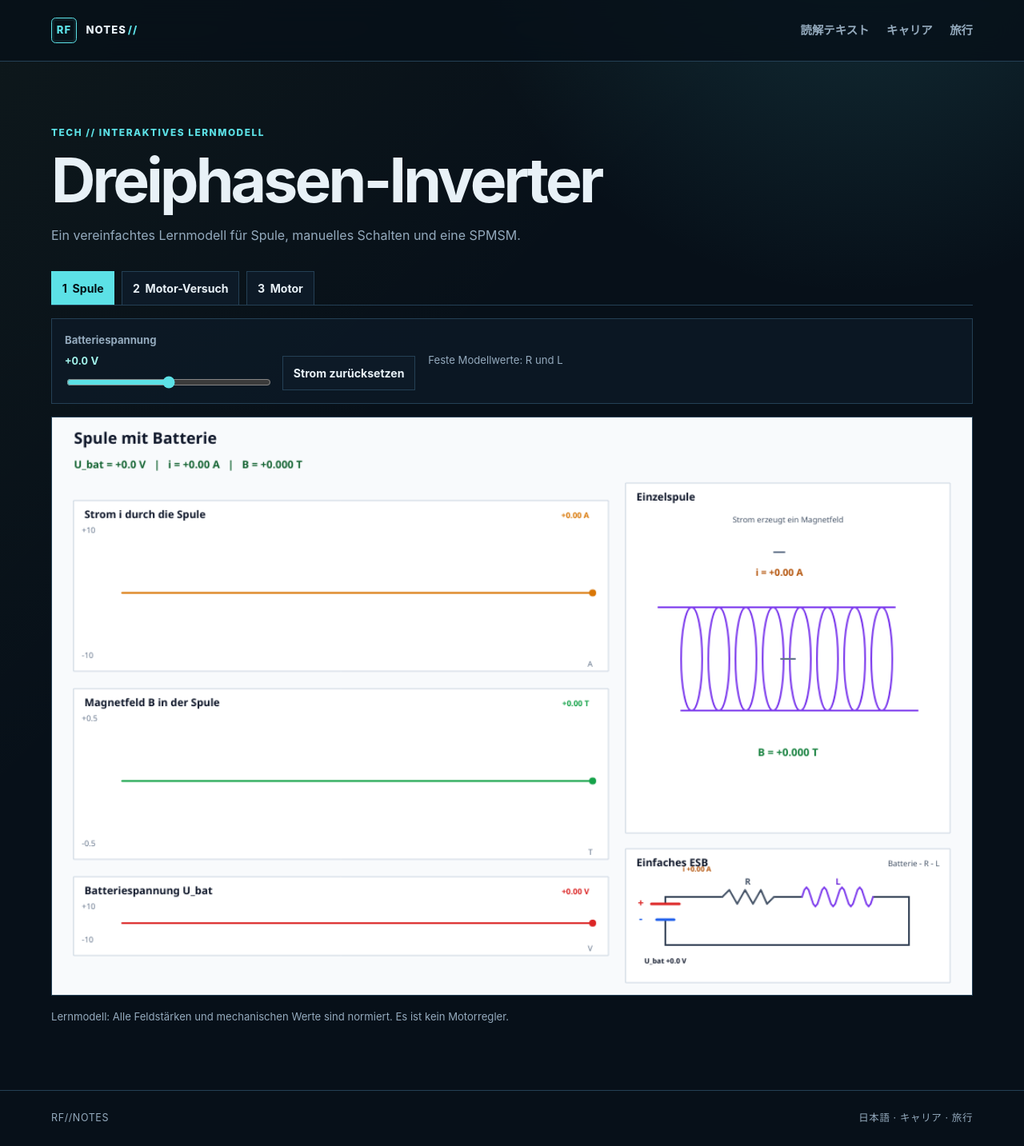
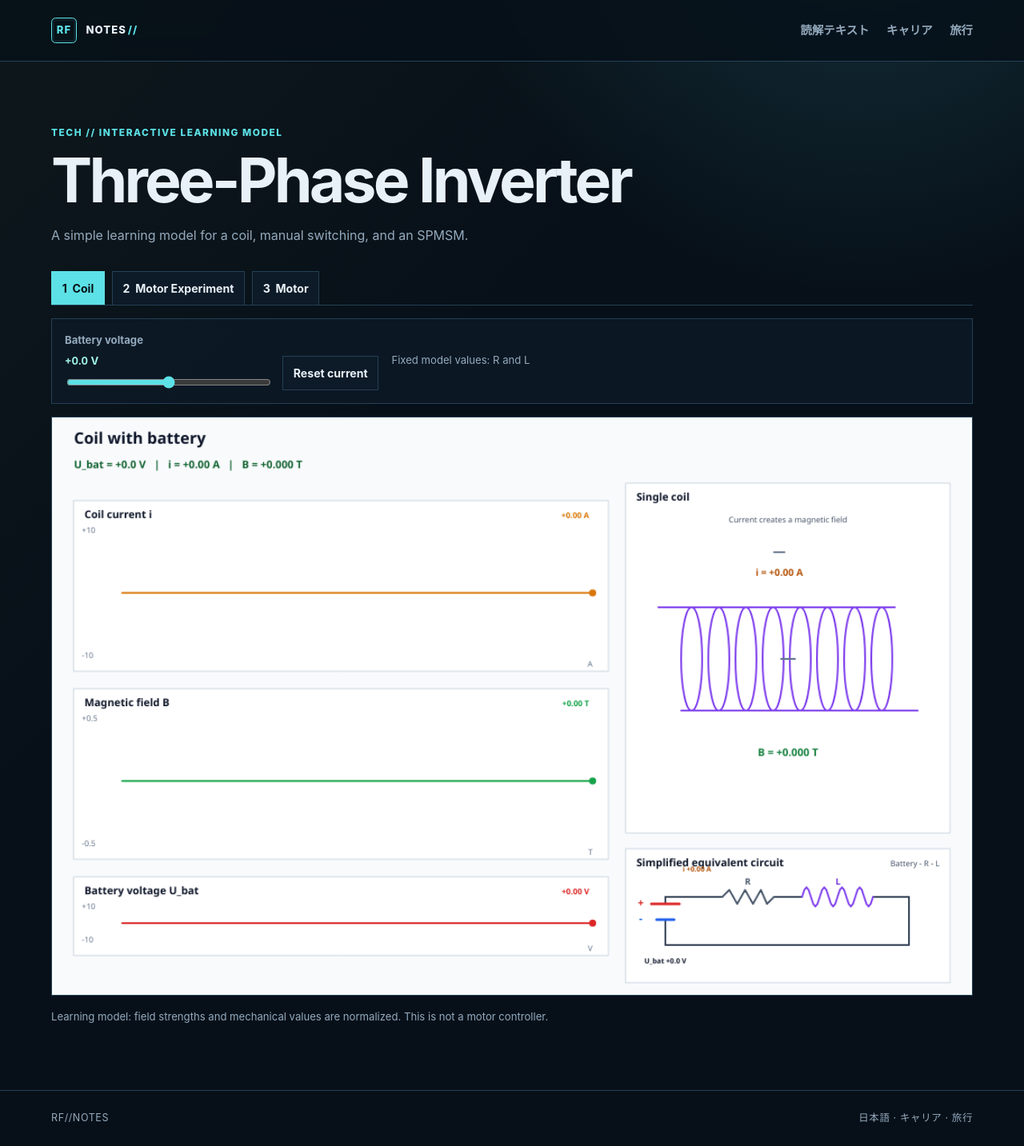
Before and after one commit to RobFil/robfil.github.io, a Jekyll site: the page built from tech/inverter/index.html, in a window 1280 px wide. Shown: the whole page at 80% size. Built offline with Jekyll 4.4.1, drawn with Linux system fonts in a browser that asks for light colours.

Commit message:
Use English copy in interactive inverter lab

```diff
--- a/tech/inverter/index.html
+++ b/tech/inverter/index.html
@@ -1,31 +1,31 @@
 ---
 layout: default
-title: Inverter-Labor
+title: Interactive Inverter Lab
 ---
 <link rel="stylesheet" href="{{ '/tech/inverter/inverter-lab.css' | relative_url }}">
 
 <section id="inverter-lab" aria-labelledby="lab-title">
   <header class="lab-header">
-    <p class="lab-eyebrow">TECH // INTERAKTIVES LERNMODELL</p>
-    <h1 id="lab-title">Dreiphasen-Inverter</h1>
-    <p>Ein vereinfachtes Lernmodell für Spule, manuelles Schalten und eine SPMSM.</p>
+    <p class="lab-eyebrow">TECH // INTERACTIVE LEARNING MODEL</p>
+    <h1 id="lab-title">Three-Phase Inverter</h1>
+    <p>A simple learning model for a coil, manual switching, and an SPMSM.</p>
   </header>
 
-  <nav class="lab-tabs" aria-label="Lernseiten" role="tablist">
-    <button class="lab-tab is-active" type="button" role="tab" aria-selected="true" aria-controls="coil-panel" id="coil-tab" data-tab="coil">1&nbsp; Spule</button>
-    <button class="lab-tab" type="button" role="tab" aria-selected="false" aria-controls="test-panel" id="test-tab" data-tab="test">2&nbsp; Motor-Versuch</button>
+  <nav class="lab-tabs" aria-label="Learning views" role="tablist">
+    <button class="lab-tab is-active" type="button" role="tab" aria-selected="true" aria-controls="coil-panel" id="coil-tab" data-tab="coil">1&nbsp; Coil</button>
+    <button class="lab-tab" type="button" role="tab" aria-selected="false" aria-controls="test-panel" id="test-tab" data-tab="test">2&nbsp; Motor Experiment</button>
     <button class="lab-tab" type="button" role="tab" aria-selected="false" aria-controls="motor-panel" id="motor-tab" data-tab="motor">3&nbsp; Motor</button>
   </nav>
 
   <section class="lab-panel" id="coil-panel" role="tabpanel" aria-labelledby="coil-tab" data-panel="coil">
     <div class="lab-controls">
-      <label>Batteriespannung <output id="coil-voltage-value">+0.0 V</output>
+      <label>Battery voltage <output id="coil-voltage-value">+0.0 V</output>
         <input id="coil-voltage" type="range" min="-10" max="10" value="0" step="0.1">
       </label>
-      <button id="coil-reset" type="button">Strom zurücksetzen</button>
-      <span>Feste Modellwerte: R und L</span>
+      <button id="coil-reset" type="button">Reset current</button>
+      <span>Fixed model values: R and L</span>
     </div>
-    <canvas id="coil-canvas" width="1050" height="660" aria-label="Spule mit Strom-, Magnetfeld- und Ersatzschaltbild"></canvas>
+    <canvas id="coil-canvas" width="1050" height="660" aria-label="Coil with current, magnetic-field, and equivalent-circuit views"></canvas>
   </section>
 
   <section class="lab-panel" id="test-panel" role="tabpanel" aria-labelledby="test-tab" data-panel="test" hidden>
@@ -33,28 +33,28 @@ title: Inverter-Labor
       <button type="button" class="phase-button" data-phase="1">Q: V = 0 V</button>
       <button type="button" class="phase-button" data-phase="2">S: W = 0 V</button>
       <button type="button" class="phase-button" data-phase="0">E: U = 0 V</button>
-      <button id="test-reset" type="button">Rotor zurücksetzen</button>
-      <span>+Udc liegt nur an, solange Taste oder Taster gedrückt ist.</span>
+      <button id="test-reset" type="button">Reset rotor</button>
+      <span>+Udc is applied only while a key or button is held.</span>
     </div>
-    <canvas id="test-canvas" width="1050" height="660" aria-label="Manueller Dreiphasen-Inverter-Versuch"></canvas>
+    <canvas id="test-canvas" width="1050" height="660" aria-label="Manual three-phase inverter experiment"></canvas>
   </section>
 
   <section class="lab-panel" id="motor-panel" role="tabpanel" aria-labelledby="motor-tab" data-panel="motor" hidden>
     <div class="lab-controls motor-controls">
-      <label>Drehzahl <output id="motor-speed-value">0 rpm</output>
+      <label>Speed <output id="motor-speed-value">0 rpm</output>
         <input id="motor-speed" type="range" min="0" max="100" value="0" step="1">
       </label>
-      <label>Stromamplitude <output id="motor-amplitude-value">50 A</output>
+      <label>Current amplitude <output id="motor-amplitude-value">50 A</output>
         <input id="motor-amplitude" type="range" min="0" max="100" value="50" step="1">
       </label>
-      <label>Stromwinkel <output id="motor-phase-value">+90°</output>
+      <label>Current angle <output id="motor-phase-value">+90°</output>
         <input id="motor-phase" type="range" min="-180" max="180" value="90" step="1">
       </label>
     </div>
-    <canvas id="motor-canvas" width="1050" height="660" aria-label="Dreiphasenmotor mit Strom-, Spannungs- und Drehmomentdarstellung"></canvas>
+    <canvas id="motor-canvas" width="1050" height="660" aria-label="Three-phase motor with current, voltage, rotor-angle, and torque views"></canvas>
   </section>
 
-  <p class="lab-note">Lernmodell: Alle Feldstärken und mechanischen Werte sind normiert. Es ist kein Motorregler.</p>
+  <p class="lab-note">Learning model: field strengths and mechanical values are normalized. This is not a motor controller.</p>
 </section>
 
 <script src="{{ '/tech/inverter/inverter-lab.js' | relative_url }}" defer></script>
--- a/tech/inverter/inverter-lab.js
+++ b/tech/inverter/inverter-lab.js
@@ -121,14 +121,14 @@
     const ctx = prepare(canvases.coil);
     const { voltage, current, history } = state.coil;
     const magneticField = current * 0.05;
-    text(ctx, "Spule mit Batterie", 25, 25, 18, "#0f172a", "left", "700");
+    text(ctx, "Coil with battery", 25, 25, 18, "#0f172a", "left", "700");
     text(ctx, `U_bat = ${voltage >= 0 ? "+" : ""}${voltage.toFixed(1)} V   |   i = ${current >= 0 ? "+" : ""}${current.toFixed(2)} A   |   B = ${magneticField >= 0 ? "+" : ""}${magneticField.toFixed(3)} T`, 25, 55, 12, "#166534", "left", "700");
-    drawTrace(ctx, 25, 95, 610, 195, "Strom i durch die Spule", "A", history.map(sample => sample.i), 10, "#d97706");
-    drawTrace(ctx, 25, 310, 610, 195, "Magnetfeld B in der Spule", "T", history.map(sample => sample.b), 0.5, "#16a34a");
-    drawTrace(ctx, 25, 525, 610, 90, "Batteriespannung U_bat", "V", history.map(sample => sample.u), 10, "#dc2626");
+    drawTrace(ctx, 25, 95, 610, 195, "Coil current i", "A", history.map(sample => sample.i), 10, "#d97706");
+    drawTrace(ctx, 25, 310, 610, 195, "Magnetic field B", "T", history.map(sample => sample.b), 0.5, "#16a34a");
+    drawTrace(ctx, 25, 525, 610, 90, "Battery voltage U_bat", "V", history.map(sample => sample.u), 10, "#dc2626");
 
-    card(ctx, 655, 75, 370, 400, "Einzelspule");
-    text(ctx, "Strom erzeugt ein Magnetfeld", 840, 117, 9, "#475569", "center");
+    card(ctx, 655, 75, 370, 400, "Single coil");
+    text(ctx, "Current creates a magnetic field", 840, 117, 9, "#475569", "center");
     const coilLeft = 710;
     const coilRight = 970;
     const coilY = 276;
@@ -162,8 +162,8 @@
   }
 
   function drawCoilEsb(ctx, voltage, current) {
-    card(ctx, 655, 493, 370, 153, "Einfaches ESB");
-    text(ctx, "Batterie - R - L", 1013, 510, 9, "#475569", "right");
+    card(ctx, 655, 493, 370, 153, "Simplified equivalent circuit");
+    text(ctx, "Battery - R - L", 1013, 510, 9, "#475569", "right");
     const top = 548;
     const bottom = 603;
     line(ctx, 700, top, 765, top); line(ctx, 824, top, 856, top); line(ctx, 937, top, 978, top);
@@ -192,16 +192,16 @@
   function drawTest() {
     const ctx = prepare(canvases.test);
     const field = testField();
-    const activeNames = phaseNames.filter((_, index) => state.test.active[index]).join(", ") || "keine";
-    const result = field.strength > 1e-9 ? `S_res bei ${degrees(field.angle).toFixed(0)} Grad` : "kein resultierender Statorpol";
+    const activeNames = phaseNames.filter((_, index) => state.test.active[index]).join(", ") || "none";
+    const result = field.strength > 1e-9 ? `S_res at ${degrees(field.angle).toFixed(0)} degrees` : "no resultant stator pole";
     const rpm = state.test.speed * 60 / (2 * Math.PI);
-    text(ctx, "Motor-Versuch: Statorpol manuell schalten", 25, 25, 18, "#0f172a", "left", "700");
-    text(ctx, `Aktiv: ${activeNames}   |   ${result}   |   T_em = ${state.test.torque >= 0 ? "+" : ""}${state.test.torque.toFixed(2)}   |   n = ${rpm >= 0 ? "+" : ""}${rpm.toFixed(1)} rpm`, 25, 55, 12, field.strength ? "#166534" : "#475569", "left", "700");
+    text(ctx, "Motor experiment: switch stator poles manually", 25, 25, 18, "#0f172a", "left", "700");
+    text(ctx, `Active: ${activeNames}   |   ${result}   |   T_em = ${state.test.torque >= 0 ? "+" : ""}${state.test.torque.toFixed(2)}   |   n = ${rpm >= 0 ? "+" : ""}${rpm.toFixed(1)} rpm`, 25, 55, 12, field.strength ? "#166534" : "#475569", "left", "700");
     drawTestPhasePanel(ctx); drawTestFieldPanel(ctx, field); drawTestRotorPanel(ctx); drawTestMachine(ctx, field); drawTestEsb(ctx);
   }
 
   function drawTestPhasePanel(ctx) {
-    card(ctx, 25, 95, 610, 195, "Phasen: 0 V oder +Udc"); text(ctx, "Q / S / E", 623, 112, 9, "#475569", "right", "700");
+    card(ctx, 25, 95, 610, 195, "Phases: 0 V or +Udc"); text(ctx, "Q / S / E", 623, 112, 9, "#475569", "right", "700");
     const keys = ["E", "Q", "S"];
     [0, 1, 2].forEach(index => {
       const y = 150 + index * 42; const active = state.test.active[index];
@@ -214,26 +214,26 @@
   }
 
   function drawTestFieldPanel(ctx, field) {
-    card(ctx, 25, 310, 610, 195, "Resultierender Statorpol");
+    card(ctx, 25, 310, 610, 195, "Resultant stator pole");
     const cx = 170; const cy = 410; ctx.strokeStyle = "#94a3b8"; ctx.lineWidth = 2; ctx.beginPath(); ctx.arc(cx, cy, 68, 0, 2 * Math.PI); ctx.stroke();
     [0, 120, 240].forEach(angle => text(ctx, `${angle}°`, cx + 68 * Math.cos(angle * Math.PI / 180), cy - 68 * Math.sin(angle * Math.PI / 180), 8, "#64748b", "center"));
     if (field.strength > 1e-9) {
       arrow(ctx, cx, cy, cx + 68 * Math.cos(field.angle), cy - 68 * Math.sin(field.angle), "#16a34a", 5);
       text(ctx, `S_res = ${degrees(field.angle).toFixed(0)}°`, 290, 382, 14, "#166534", "left", "700");
-      text(ctx, "T_em entsteht aus dem Winkelfehler zum Rotor-Nordpol.", 290, 414, 10, "#475569");
-    } else { text(ctx, "Kein resultierender Pol", 290, 393, 14, "#64748b", "left", "700"); text(ctx, "Bei U + V + W heben sich die Felder auf.", 290, 423, 10, "#475569"); }
-    text(ctx, `Feldstärke (normiert): ${field.strength.toFixed(1)}`, 290, 460, 10, "#475569", "left", "700");
+      text(ctx, "T_em comes from the angle error to the rotor north pole.", 290, 414, 10, "#475569");
+    } else { text(ctx, "No resultant pole", 290, 393, 14, "#64748b", "left", "700"); text(ctx, "With U + V + W, the fields cancel.", 290, 423, 10, "#475569"); }
+    text(ctx, `Field strength (normalized): ${field.strength.toFixed(1)}`, 290, 460, 10, "#475569", "left", "700");
   }
 
   function drawTestRotorPanel(ctx) {
-    card(ctx, 25, 525, 610, 90, "Rotorwinkel");
-    text(ctx, `${degrees(state.test.theta).toFixed(1)} Grad`, 623, 542, 9, "#b45309", "right");
+    card(ctx, 25, 525, 610, 90, "Rotor angle");
+    text(ctx, `${degrees(state.test.theta).toFixed(1)} degrees`, 623, 542, 9, "#b45309", "right");
     const left = 80; const right = 617; const top = 555; const bottom = 602; line(ctx, left, bottom, right, bottom, "#94a3b8", 1, [3, 3]); text(ctx, "360", 33, top, 8, "#64748b"); text(ctx, "0", 43, bottom, 8, "#64748b");
     ctx.strokeStyle = "#d97706"; ctx.lineWidth = 2; ctx.beginPath(); state.test.history.forEach((angle, index) => { const x = left + (right - left) * index / Math.max(1, state.test.history.length - 1); const y = bottom - (bottom - top) * degrees(angle) / 360; if (index) ctx.lineTo(x, y); else ctx.moveTo(x, y); }); ctx.stroke();
   }
 
   function drawTestMachine(ctx, field) {
-    const cx = 830; const cy = 280; const radius = 182; text(ctx, "Dreiphasen-Maschine", cx, 66, 12, "#0f172a", "center", "700");
+    const cx = 830; const cy = 280; const radius = 182; text(ctx, "Three-phase machine", cx, 66, 12, "#0f172a", "center", "700");
     ctx.fillStyle = "#e2e8f0"; ctx.strokeStyle = "#334155"; ctx.lineWidth = 3; ctx.beginPath(); ctx.arc(cx, cy, radius, 0, 2 * Math.PI); ctx.fill(); ctx.stroke();
     phaseAngles.forEach((angle, index) => {
       const active = state.test.active[index]; const rx = Math.cos(angle); const ry = -Math.sin(angle); const tx = -Math.sin(angle); const ty = -Math.cos(angle); const px = cx + 150 * rx; const py = cy + 150 * ry;
@@ -244,7 +244,7 @@
     });
     if (field.strength > 1e-9) arrow(ctx, cx, cy, cx + 142 * Math.cos(field.angle), cy - 142 * Math.sin(field.angle), "#16a34a", 4);
     drawRotor(ctx, cx, cy, state.test.theta, 67, 29, 78);
-    text(ctx, "T_em aus Winkelfehler bewegt den Rotor", cx, 468, 9, "#475569", "center");
+    text(ctx, "T_em from angle error moves the rotor", cx, 468, 9, "#475569", "center");
   }
 
   function drawRotor(ctx, cx, cy, theta, halfLength, halfWidth, radius) {
@@ -258,7 +258,7 @@
   }
 
   function drawTestEsb(ctx) {
-    card(ctx, 655, 493, 370, 153, "Vereinfachter Inverter"); text(ctx, "nur 0 V / +Udc", 1013, 510, 9, "#475569", "right");
+    card(ctx, 655, 493, 370, 153, "Simplified inverter"); text(ctx, "0 V / +Udc only", 1013, 510, 9, "#475569", "right");
     line(ctx, 694, 527, 895, 527, "#dc2626", 2); line(ctx, 694, 582, 895, 582, "#64748b", 2); text(ctx, "+Udc", 680, 527, 8, "#dc2626", "right", "700"); text(ctx, "0 V", 680, 582, 8, "#475569", "right", "700");
     [746, 803, 860].forEach((x, index) => { const active = state.test.active[index]; const colour = phaseColours[index]; line(ctx, x, 527, x, 541, "#475569", 1); ctx.fillStyle = active ? "#16a34a" : "#ffffff"; ctx.strokeStyle = active ? "#166534" : "#64748b"; ctx.lineWidth = 2; ctx.fillRect(x - 17, 541, 34, 16); ctx.strokeRect(x - 17, 541, 34, 16); text(ctx, active ? "+Udc" : "0 V", x, 549, 7, active ? "#ffffff" : "#475569", "center", "700"); line(ctx, x, 557, x, 567, colour, 2); line(ctx, x, 567, 935, 567, colour, 2); text(ctx, phaseNames[index], x, 603, 9, colour, "center", "700"); });
     ctx.fillStyle = "#f8fafc"; ctx.strokeStyle = "#334155"; ctx.lineWidth = 2; ctx.beginPath(); ctx.arc(970, 565, 30, 0, 2 * Math.PI); ctx.fill(); ctx.stroke(); text(ctx, "M", 970, 560, 14, "#0f172a", "center", "700"); text(ctx, "PSM", 970, 577, 8, "#475569", "center");
@@ -266,8 +266,8 @@
 
   function drawMotor() {
     const ctx = prepare(canvases.motor); const motor = state.motor; const currentAngle = motor.theta + motor.phase * Math.PI / 180; const iq = motor.amplitude * Math.sin(motor.phase * Math.PI / 180); const torque = 0.12 * iq; const voltage = 0.5 * motor.amplitude;
-    text(ctx, "Dreiphasensystem mit rotierendem Magnetfeld", 25, 25, 18, "#0f172a", "left", "700"); text(ctx, `Drehmoment T_e = ${torque >= 0 ? "+" : ""}${torque.toFixed(2)} Nm`, 25, 55, 13, "#166534", "left", "700");
-    drawMotorWave(ctx, 25, 95, "Phasenströme iabc", "A", motor.amplitude, 100, currentAngle); drawMotorWave(ctx, 25, 310, "Phasenspannungen uabc", "V", voltage, 50, currentAngle); drawMotorRotorPanel(ctx);
+    text(ctx, "Three-phase system with rotating magnetic field", 25, 25, 18, "#0f172a", "left", "700"); text(ctx, `Electromagnetic torque T_e = ${torque >= 0 ? "+" : ""}${torque.toFixed(2)} Nm`, 25, 55, 13, "#166534", "left", "700");
+    drawMotorWave(ctx, 25, 95, "Phase currents iabc", "A", motor.amplitude, 100, currentAngle); drawMotorWave(ctx, 25, 310, "Phase voltages uabc", "V", voltage, 50, currentAngle); drawMotorRotorPanel(ctx);
     drawMotorMachine(ctx, currentAngle); drawMotorEsb(ctx, voltage, currentAngle);
   }
 
@@ -276,11 +276,11 @@
     phaseAngles.forEach((offset, phase) => { const colour = phaseColours[phase]; ctx.strokeStyle = colour; ctx.lineWidth = 2; ctx.beginPath(); for (let px = left; px <= right; px += 3) { const historyAngle = angle - 2 * Math.PI * (right - px) / (right - left); const py = mid - (bottom - top) * .43 * (amplitude / limit) * Math.cos(historyAngle + offset); if (px === left) ctx.moveTo(px, py); else ctx.lineTo(px, py); } ctx.stroke(); const instantaneous = amplitude * Math.cos(angle + offset); text(ctx, `${"abc"[phase]}: ${instantaneous >= 0 ? "+" : ""}${instantaneous.toFixed(1)} ${unit}`, right - 2, top + 12 + phase * 18, 9, colour, "right"); });
   }
 
-  function drawMotorRotorPanel(ctx) { card(ctx, 25, 525, 610, 90, "Rotorwinkel"); const degreesValue = degrees(state.motor.theta); text(ctx, `${degreesValue.toFixed(1)} Grad`, 623, 542, 9, "#b45309", "right"); const left = 80; const right = 617; const bottom = 602; line(ctx, left, bottom, right, bottom, "#94a3b8", 1, [3, 3]); text(ctx, "360", 33, 555, 8, "#64748b"); text(ctx, "0", 43, bottom, 8, "#64748b"); const marker = bottom - 47 * degreesValue / 360; line(ctx, right, bottom, right, marker, "#d97706", 2); }
+  function drawMotorRotorPanel(ctx) { card(ctx, 25, 525, 610, 90, "Rotor angle"); const degreesValue = degrees(state.motor.theta); text(ctx, `${degreesValue.toFixed(1)} degrees`, 623, 542, 9, "#b45309", "right"); const left = 80; const right = 617; const bottom = 602; line(ctx, left, bottom, right, bottom, "#94a3b8", 1, [3, 3]); text(ctx, "360", 33, 555, 8, "#64748b"); text(ctx, "0", 43, bottom, 8, "#64748b"); const marker = bottom - 47 * degreesValue / 360; line(ctx, right, bottom, right, marker, "#d97706", 2); }
 
-  function drawMotorMachine(ctx, currentAngle) { const cx = 830; const cy = 280; const radius = 182; text(ctx, "Dreiphasen-Maschine", cx, 66, 12, "#0f172a", "center", "700"); ctx.fillStyle = "#e2e8f0"; ctx.strokeStyle = "#334155"; ctx.lineWidth = 3; ctx.beginPath(); ctx.arc(cx, cy, radius, 0, 2 * Math.PI); ctx.fill(); ctx.stroke(); phaseAngles.forEach((angle, index) => { const x = cx + 150 * Math.cos(angle); const y = cy - 150 * Math.sin(angle); ctx.strokeStyle = phaseColours[index]; ctx.lineWidth = 4; ctx.beginPath(); ctx.arc(x, y, 16, angle - 1.1, angle + 1.1); ctx.stroke(); text(ctx, phaseNames[index], cx + 174 * Math.cos(angle), cy - 174 * Math.sin(angle), 9, phaseColours[index], "center", "700"); }); arrow(ctx, cx, cy, cx + 138 * Math.cos(currentAngle), cy - 138 * Math.sin(currentAngle), "#16a34a", 4); drawRotor(ctx, cx, cy, state.motor.theta, 67, 29, 78); }
+  function drawMotorMachine(ctx, currentAngle) { const cx = 830; const cy = 280; const radius = 182; text(ctx, "Three-phase machine", cx, 66, 12, "#0f172a", "center", "700"); ctx.fillStyle = "#e2e8f0"; ctx.strokeStyle = "#334155"; ctx.lineWidth = 3; ctx.beginPath(); ctx.arc(cx, cy, radius, 0, 2 * Math.PI); ctx.fill(); ctx.stroke(); phaseAngles.forEach((angle, index) => { const x = cx + 150 * Math.cos(angle); const y = cy - 150 * Math.sin(angle); ctx.strokeStyle = phaseColours[index]; ctx.lineWidth = 4; ctx.beginPath(); ctx.arc(x, y, 16, angle - 1.1, angle + 1.1); ctx.stroke(); text(ctx, phaseNames[index], cx + 174 * Math.cos(angle), cy - 174 * Math.sin(angle), 9, phaseColours[index], "center", "700"); }); arrow(ctx, cx, cy, cx + 138 * Math.cos(currentAngle), cy - 138 * Math.sin(currentAngle), "#16a34a", 4); drawRotor(ctx, cx, cy, state.motor.theta, 67, 29, 78); }
 
-  function drawMotorEsb(ctx, voltage, currentAngle) { card(ctx, 655, 493, 370, 153, "Vereinfachtes ESB"); text(ctx, "grün: HS aktiv", 1013, 510, 9, "#475569", "right"); line(ctx, 690, 527, 886, 527, "#dc2626", 2); line(ctx, 690, 582, 886, 582, "#2563eb", 2); text(ctx, "+Udc", 680, 527, 8, "#dc2626", "right", "700"); text(ctx, "-Udc", 680, 582, 8, "#2563eb", "right", "700"); [746, 803, 860].forEach((x, index) => { const active = voltage * Math.cos(currentAngle + phaseAngles[index]) >= 0; ctx.fillStyle = active ? "#16a34a" : "#ffffff"; ctx.strokeStyle = "#166534"; ctx.lineWidth = 2; ctx.fillRect(x - 14, 540, 28, 16); ctx.strokeRect(x - 14, 540, 28, 16); text(ctx, active ? "HS" : "LS", x, 548, 7, active ? "#ffffff" : "#475569", "center", "700"); line(ctx, x, 556, x, 567, phaseColours[index], 2); line(ctx, x, 567, 935, 567, phaseColours[index], 2); text(ctx, phaseNames[index], x, 603, 9, phaseColours[index], "center", "700"); }); ctx.fillStyle = "#f8fafc"; ctx.strokeStyle = "#334155"; ctx.lineWidth = 2; ctx.beginPath(); ctx.arc(970, 565, 30, 0, 2 * Math.PI); ctx.fill(); ctx.stroke(); text(ctx, "M", 970, 560, 14, "#0f172a", "center", "700"); text(ctx, "3~", 970, 577, 8, "#475569", "center"); }
+  function drawMotorEsb(ctx, voltage, currentAngle) { card(ctx, 655, 493, 370, 153, "Simplified equivalent circuit"); text(ctx, "green: HS active", 1013, 510, 9, "#475569", "right"); line(ctx, 690, 527, 886, 527, "#dc2626", 2); line(ctx, 690, 582, 886, 582, "#2563eb", 2); text(ctx, "+Udc", 680, 527, 8, "#dc2626", "right", "700"); text(ctx, "-Udc", 680, 582, 8, "#2563eb", "right", "700"); [746, 803, 860].forEach((x, index) => { const active = voltage * Math.cos(currentAngle + phaseAngles[index]) >= 0; ctx.fillStyle = active ? "#16a34a" : "#ffffff"; ctx.strokeStyle = "#166534"; ctx.lineWidth = 2; ctx.fillRect(x - 14, 540, 28, 16); ctx.strokeRect(x - 14, 540, 28, 16); text(ctx, active ? "HS" : "LS", x, 548, 7, active ? "#ffffff" : "#475569", "center", "700"); line(ctx, x, 556, x, 567, phaseColours[index], 2); line(ctx, x, 567, 935, 567, phaseColours[index], 2); text(ctx, phaseNames[index], x, 603, 9, phaseColours[index], "center", "700"); }); ctx.fillStyle = "#f8fafc"; ctx.strokeStyle = "#334155"; ctx.lineWidth = 2; ctx.beginPath(); ctx.arc(970, 565, 30, 0, 2 * Math.PI); ctx.fill(); ctx.stroke(); text(ctx, "M", 970, 560, 14, "#0f172a", "center", "700"); text(ctx, "3~", 970, 577, 8, "#475569", "center"); }
 
   function updateTestButtons() { document.querySelectorAll(".phase-button").forEach(button => { const index = Number(button.dataset.phase); const active = state.test.active[index]; const key = index === 1 ? "Q" : index === 2 ? "S" : "E"; button.textContent = `${key}: ${phaseNames[index]} = ${active ? "+Udc" : "0 V"}`; button.classList.toggle("is-active", active); }); }
   function setTestPhase(index, active) { if (state.test.active[index] === active) return; state.test.active[index] = active; updateTestButtons(); }
```
Also changed, not shown: tech/inverter/README.md (+7 -53 lines).
